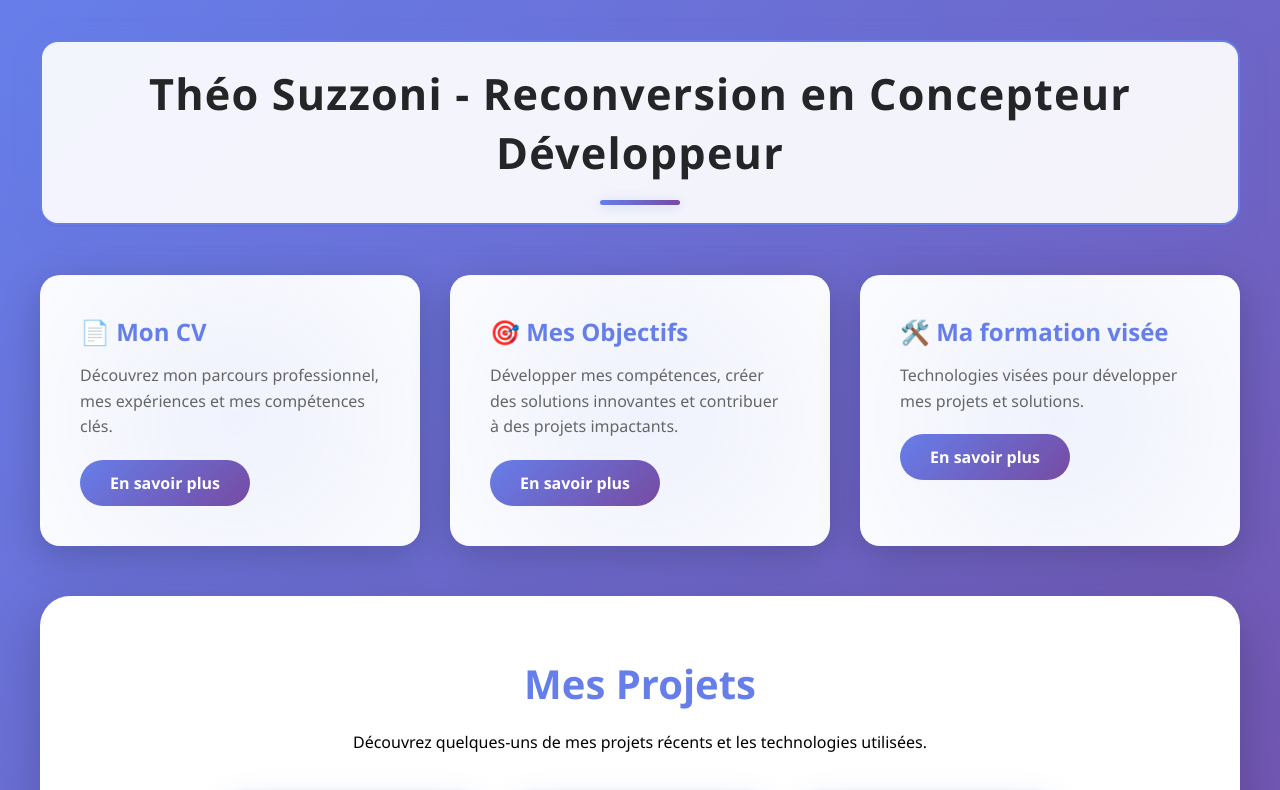
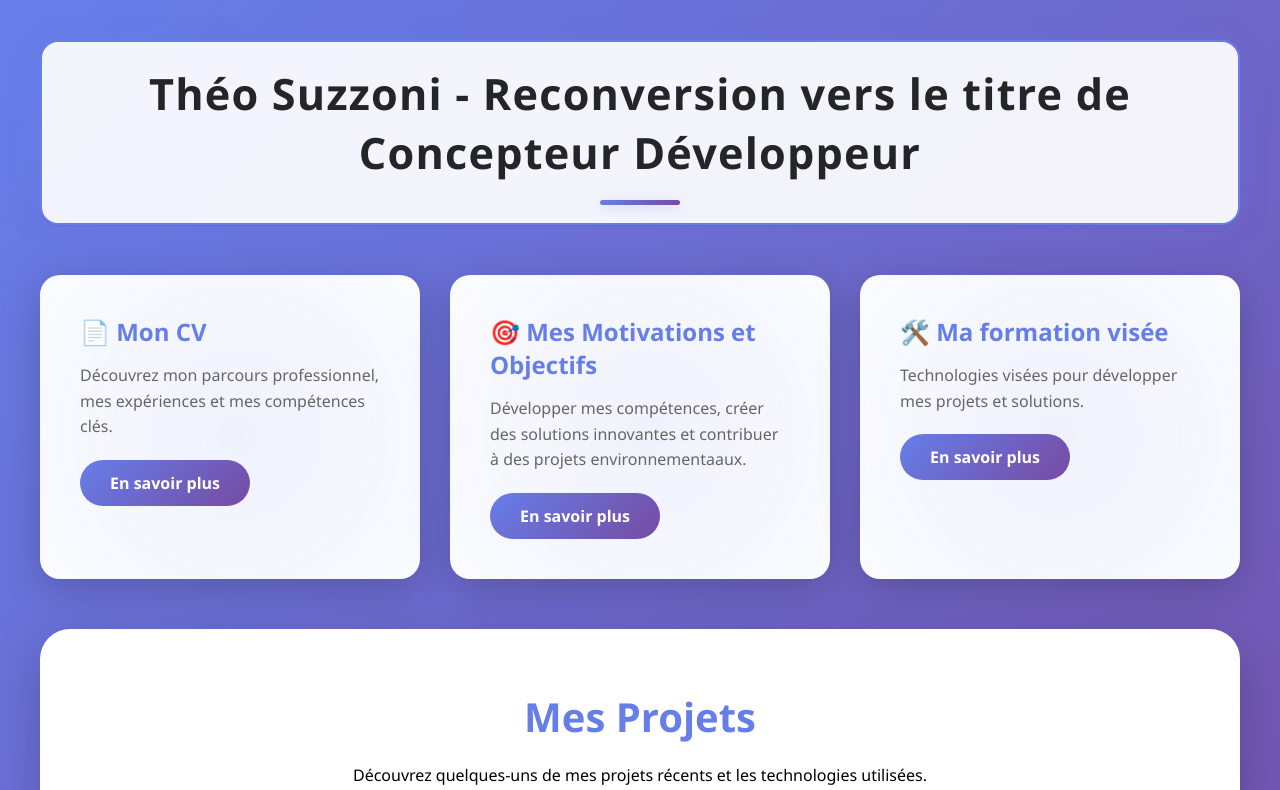
Before and after one commit to theo2b90/CV, a plain HTML site: page index.html in a window 1280 px wide. Shown: the top 790 px of the page. Drawn offline with Linux system fonts and the light colour scheme.

Commit message:
Add files via upload

```diff
--- a/index.html
+++ b/index.html
@@ -261,7 +261,7 @@
 </head>
 <body>
     <div class="container">
-        <h1>Théo Suzzoni -  Reconversion en Concepteur Développeur</h1>
+        <h1>Théo Suzzoni -  Reconversion vers le titre de Concepteur Développeur</h1>
         <div class="cards-grid">
             <div class="card">
                 <h2> 📄 Mon CV</h2>
@@ -269,8 +269,8 @@
                 <a class="button" href="CV_SUZZONI_theo.html">En savoir plus</a>
             </div>
             <div class="card">
-                <h2>🎯 Mes Objectifs</h2>
-                <p>Développer mes compétences, créer des solutions innovantes et contribuer à des projets impactants.</p>
+                <h2>🎯 Mes Motivations et Objectifs</h2>
+                <p>Développer mes compétences, créer des solutions innovantes et contribuer à des projets environnementaaux.</p>
                 <a class="button" href="CV_SUZZONI_theo.html">En savoir plus</a>
             </div>
             <div class="card">
```
